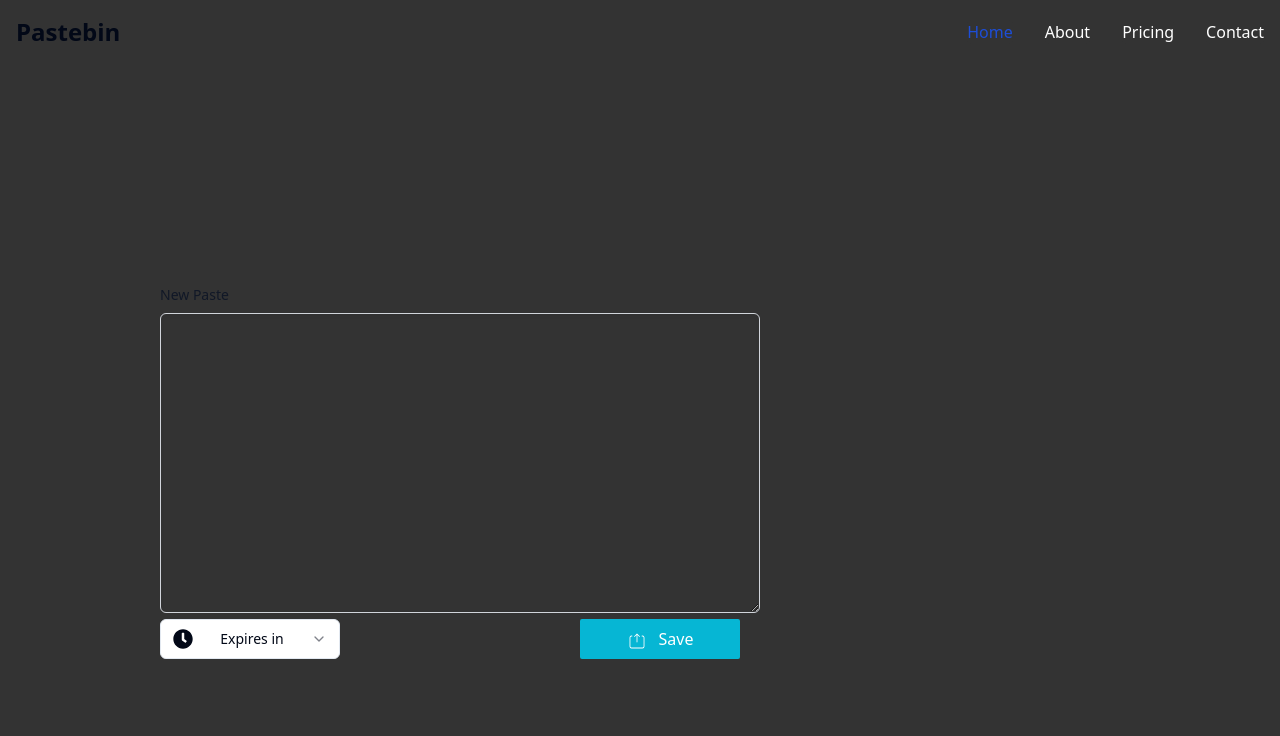
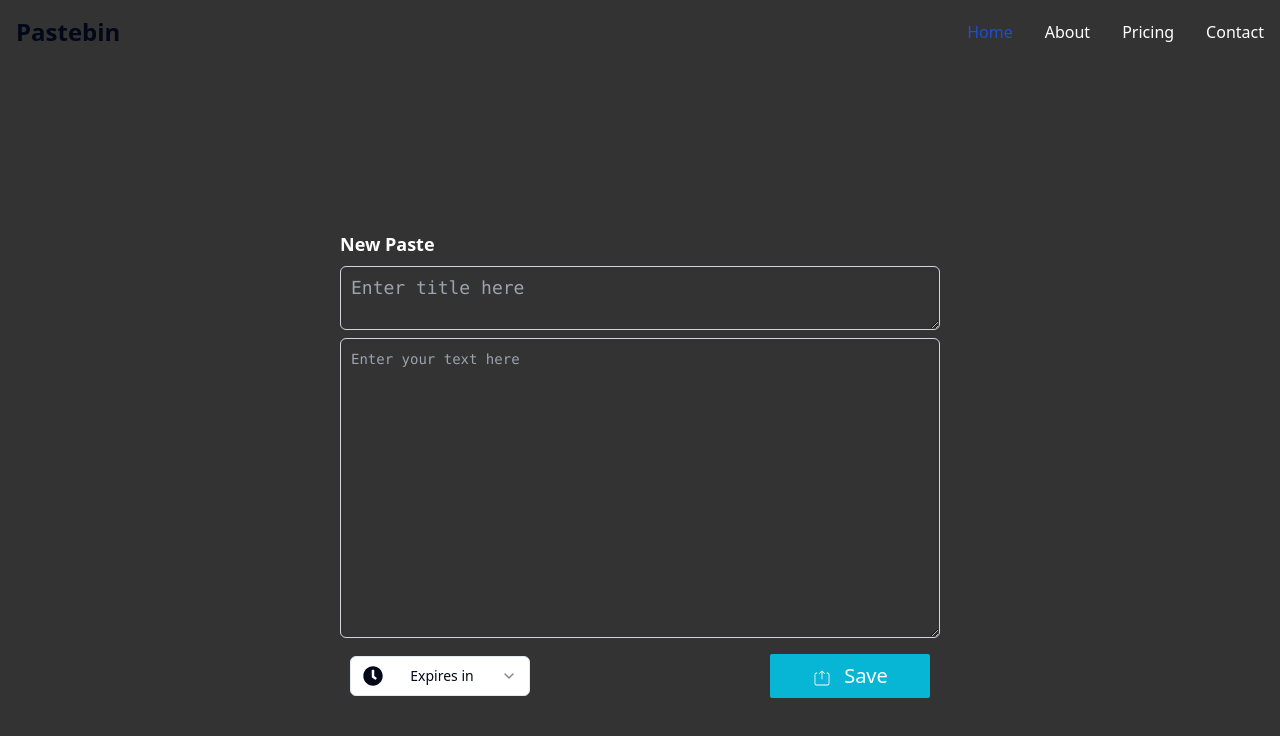
Before and after one commit to Sama-004/pastebin, a React (Vite) app in the folder frontend/: page / in a window 1280 px wide. Shown: the top 736 px of the page. Built offline with nearby package versions, Linux system fonts and the light colour scheme.

Commit message:
style changes and added title and upload time

```diff
--- a/frontend/src/App.jsx
+++ b/frontend/src/App.jsx
@@ -15,9 +15,8 @@
 // title and main text
 // plain text js c++ options before saving
 // Encrypt text
-// expiry time
-// style the paste display
 // comments on posts
+// fix loading and error messages
 // time on posts like posted 10 days ago and maybe add views also
 // home page from shadcn
 
--- a/frontend/src/components/Message.jsx
+++ b/frontend/src/components/Message.jsx
@@ -1,35 +1,49 @@
 import axios from "axios";
-import { useState, useEffect } from "react";
+import { useRef, useState, useEffect } from "react";
 import { useParams } from "react-router-dom";
+import { FaExclamation, FaClipboard } from "react-icons/fa6";
+
+function calculateUploadTime(uploadTimestamp) {
+  const uploadDate = new Date(uploadTimestamp);
+  // const uploadDate = uploadTimestamp;
+  console.log("Upload Time: ", uploadTimestamp);
+  const currentDate = new Date();
+  console.log("Current Time: ", currentDate);
+
+  const differenceInMilliseconds = currentDate - uploadDate;
+  const differenceInMinutes = Math.floor(differenceInMilliseconds / 1000 / 60);
+
+  console.log("Difference in minutes: ", differenceInMinutes);
+
+  return `Uploaded ${differenceInMinutes} minute${
+    differenceInMinutes > 1 ? "s" : ""
+  } ago`;
+}
 
 export default function Message() {
   const { id } = useParams();
   const [data, setData] = useState(null);
+  const [showPopup, setShowPopup] = useState(false);
+  const [uploadTime, setUploadTime] = useState(null);
+  const textRef = useRef();
+
+  const copyToClipboard = () => {
+    navigator.clipboard.writeText(textRef.current.innerText);
+    setShowPopup(true);
+    setTimeout(() => setShowPopup(false), 2000);
+  };
   useEffect(() => {
     const fetchData = async () => {
       try {
         const response = await axios.get(`http://localhost:3000/${id}`);
         if (!response.data) {
-          throw new Error("failed to fetch");
+          throw new Error("Failed to fetch");
         } else if (response.data.error) {
-          return (
-            <>
-              <div className="bg-nav-color v-screen flex justify-center items-center">
-                <div className="container mx-auto px-2 lg:w-3/4">
-                  <div>
-                    <h1 className="text-3xl font-bold text-center text-gradient">
-                      Snippet has expired
-                    </h1>
-                    <p className="text-center">
-                      This snippet has expired and is no longer available.
-                    </p>
-                  </div>
-                </div>
-              </div>
-            </>
-          );
+          setData({ error: true });
+        } else {
+          setData(response.data);
+          setUploadTime(calculateUploadTime(response.data.uploadTime));
         }
-        setData(response.data);
       } catch (error) {
         console.log("Error fetching the data", error);
       }
@@ -37,22 +51,52 @@
     fetchData();
   }, [id]);
   return (
-    <div className="bg-nav-color v-screen flex justify-center items-center">
-      <div className="container mx-auto px-2 lg:w-3/4">
+    <div className="bg-nav-color h-screen flex justify-center items-center">
+      <div className="container mx-auto px-4 lg:w-3/4">
         {data ? (
-          <div className="border border-gray-900 rounded-lg p-2 mb-6 bg-gray-700">
-            <pre className="whitespace-pre-wrap text-black border rounded border-blue-900 bg-white">
-              {data.text}
-            </pre>
-          </div>
+          data.error ? (
+            <div className="text-center">
+              <h1 className="text-3xl font-bold text-white mb-4">
+                Snippet has expired
+              </h1>
+              <p className="text-white">
+                This snippet has expired and is no longer available.
+              </p>
+            </div>
+          ) : (
+            <>
+              <div className="bg-gray-700 border border-gray-900 rounded-lg p-6 overflow-auto max-h-96">
+                <div>
+                  <h2 className="text-lg text-white font-bold mb-1">Title</h2>
+                  <p className="text-sm text-gray-400">{uploadTime}</p>
+                </div>
+
+                <pre
+                  ref={textRef}
+                  className="whitespace-pre-wrap text-white p-4">
+                  {data.text}
+                </pre>
+              </div>
+              <div className="flex justify-between items-center mt-4">
+                {/* <p className="text-white">{uploadTime}</p> */}
+                <button
+                  onClick={copyToClipboard}
+                  className="mt-4 bg-blue-500 hover:bg-blue-700 text-white py-2 px-4 rounded">
+                  <FaClipboard className="inline-block mr-2" />
+                  Copy to clipboard
+                </button>
+              </div>
+              {showPopup && (
+                <div className="absolute mt-2 bg-green-500 text-white p-2 rounded">
+                  <FaExclamation className="inline-block" />
+                  Text copied to clipboard
+                </div>
+              )}
+            </>
+          )
         ) : (
-          <div>
-            <h1 className="text-3xl font-bold text-center text-gradient">
-              Snippet has expired
-            </h1>
-            <p className="text-center">
-              This snippet has expired and is no longer available.
-            </p>
+          <div className="text-center">
+            <h1 className="text-3xl font-bold text-white mb-4">Loading...</h1>
           </div>
         )}
       </div>
--- a/frontend/src/components/Pastebox.jsx
+++ b/frontend/src/components/Pastebox.jsx
@@ -1,10 +1,10 @@
 import { useState } from "react";
 import axios from "axios";
-import { FaClipboard } from "react-icons/fa";
+import { useNavigate } from "react-router-dom";
+
+import { FaClipboard, FaClock } from "react-icons/fa";
+import { CiSaveUp2 } from "react-icons/ci";
 import { IoIosCheckmarkCircle } from "react-icons/io";
-import { useNavigate } from "react-router-dom";
-import { FaClock } from "react-icons/fa";
-import { CiSaveUp2 } from "react-icons/ci";
 import { MdOutlineArrowOutward } from "react-icons/md";
 
 import {
@@ -21,6 +21,7 @@
   const [showModal, setShowModal] = useState(false);
   const [savedPasteId, setSavedPasteId] = useState("");
   const [copyButtonText, setCopyButtonText] = useState("Copy Link");
+  const [title, setTitle] = useState("");
   const navigate = useNavigate();
 
   const handleSave = async (e) => {
@@ -31,6 +32,7 @@
       const response = await axios.post("http://localhost:3000/save", {
         pasteValue,
         expiryTime,
+        title,
       });
       const id = response.data._id;
       console.log(id);
@@ -56,21 +58,35 @@
   };
 
   return (
-    <div className="flex flex-col justify-center h-full bg-nav-color">
-      <div className="ml-40 mt-4">
+    <div className="flex flex-col justify-center h-full bg-nav-color p-10 text-xl">
+      <div className="max-w-2x1 mx-auto flex flex-col">
         <label
           htmlFor="message"
-          className="block mb-2 text-sm font-large text-gray-900 dark:text-white">
+          className="block mb-2 text-lg text-white font-bold">
           New Paste
         </label>
         <textarea
-          label="New paste"
+          id="title"
+          value={title}
+          onChange={(e) => setTitle(e.target.value)}
+          className="p-2.5 mb-2 text-lg text-white bg-nav-color border border-gray-300 rounded-md shadow-inner font-mono focus:ring-blue-500 focus:border-blue-500 dark:bg-nav-color dark:border-gray-600 dark:placeholder-gray-400 dark:text-white dark:focus:ring-blue-500"
+          placeholder="Enter title here"
+          style={{
+            width: "600px",
+            lineHeight: "21px",
+            overflowWrap: "break-word",
+            MozTabSize: "4",
+            OTabSize: "4",
+            WebkitTabSize: "4",
+          }}
+        />
+        <textarea
           id="message"
           value={pasteValue}
           onChange={(e) => setPasteValue(e.target.value)}
           rows="4"
           className="p-2.5 text-sm text-white bg-nav-color border border-gray-300 rounded-md shadow-inner font-mono focus:ring-blue-500 focus:border-blue-500 dark:bg-nav-color dark:border-gray-600 dark:placeholder-gray-400 dark:text-white dark:focus:ring-blue-500 dark:focus:border-blue-500"
-          placeholder=""
+          placeholder="Enter your text here"
           style={{
             width: "600px",
             lineHeight: "21px",
@@ -82,7 +98,7 @@
             WebkitTabSize: "4",
           }}></textarea>
       </div>
-      <div className="ml-40 flex justify-between items-center">
+      <div className="flex justify-between items-center max-w-2x1 mx-auto mt-4 text-xl">
         <div className="flex items-center">
           <Select onValueChange={handleExpiryChange}>
             <SelectTrigger className="w-[180px]">
```
Also changed, not shown: 2 other files (tests, documents, lock files or other folders).
